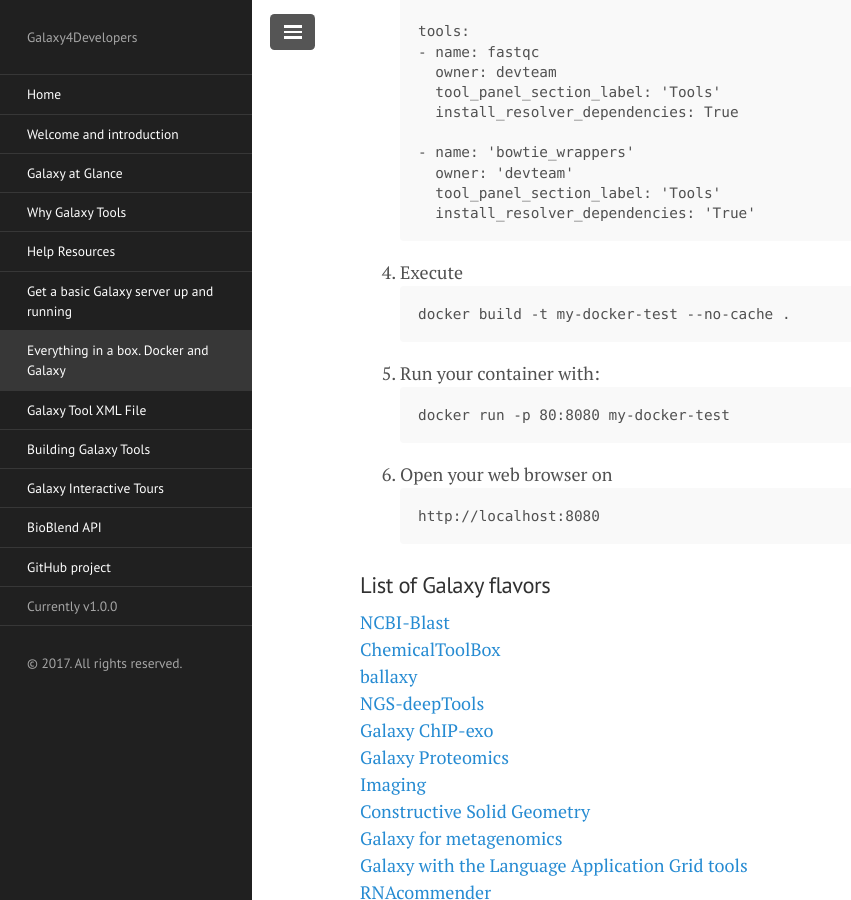
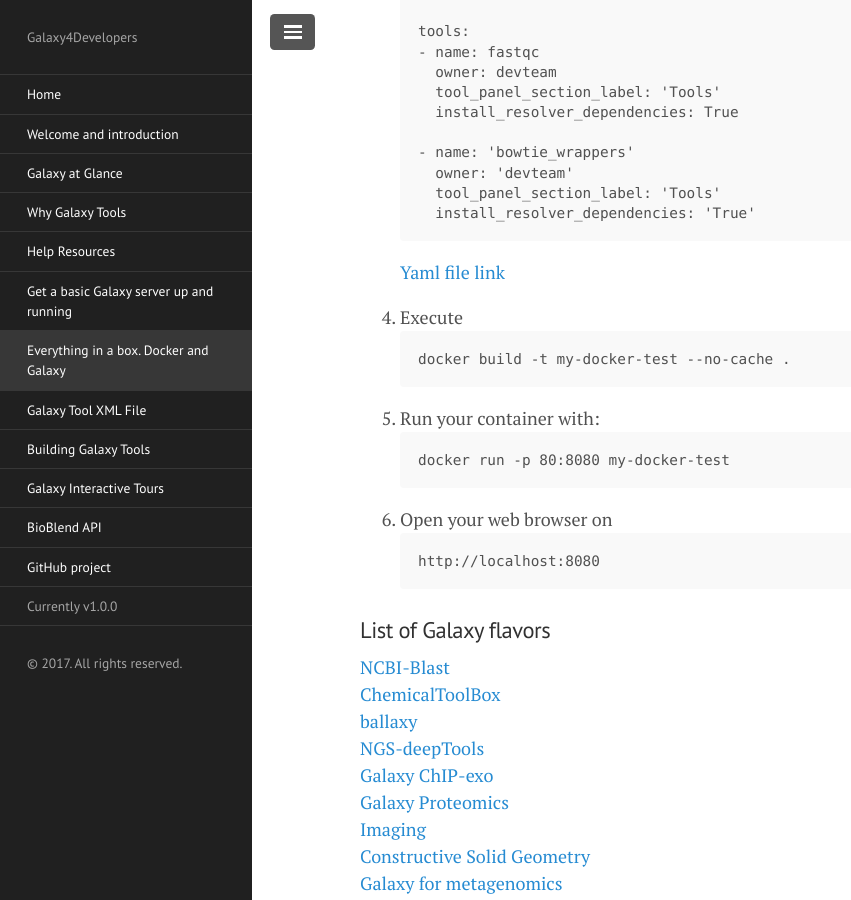
Before and after one commit to crs4/Galaxy4Developers, a Jekyll site: the page built from lectures/06.docker.md, in a window 1280 px wide and 900 px high, scrolled down 13714 px. Shown: the whole window, without its empty margins (0-851 px from the left). Built offline with Jekyll 4.4.1, drawn with Linux system fonts in a browser that asks for light colours; nearby versions of some CDN libraries.

Commit message:
add yaml link

````diff
--- a/lectures/06.docker.md
+++ b/lectures/06.docker.md
@@ -397,6 +397,7 @@ Tools that are already included in the Tool Shed, can be installed to customize
      tool_panel_section_label: 'Tools'
      install_resolver_dependencies: 'True'
    ```
+   [Yaml file link](https://raw.githubusercontent.com/indigo-dc/Galaxy-flavors-recipes/master/galaxy-flavors/galaxy-TESTING-tool-list.yml)
 
 4. Execute
    ```
````
